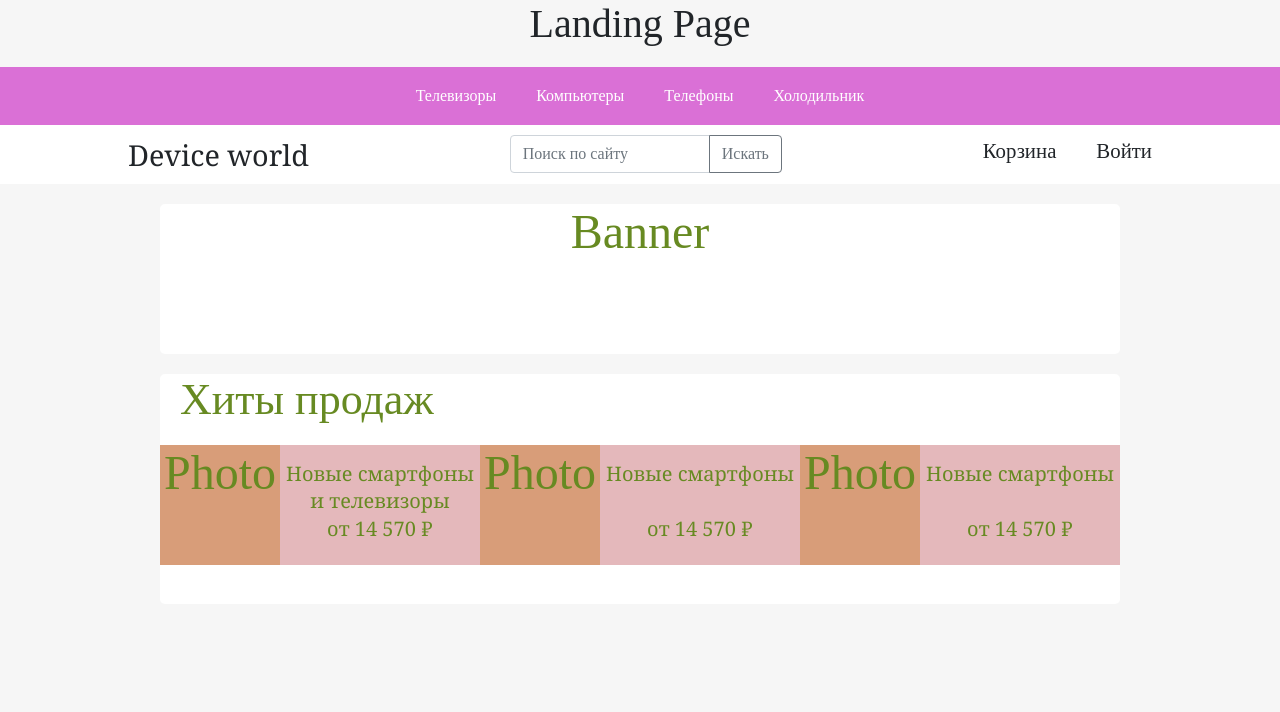
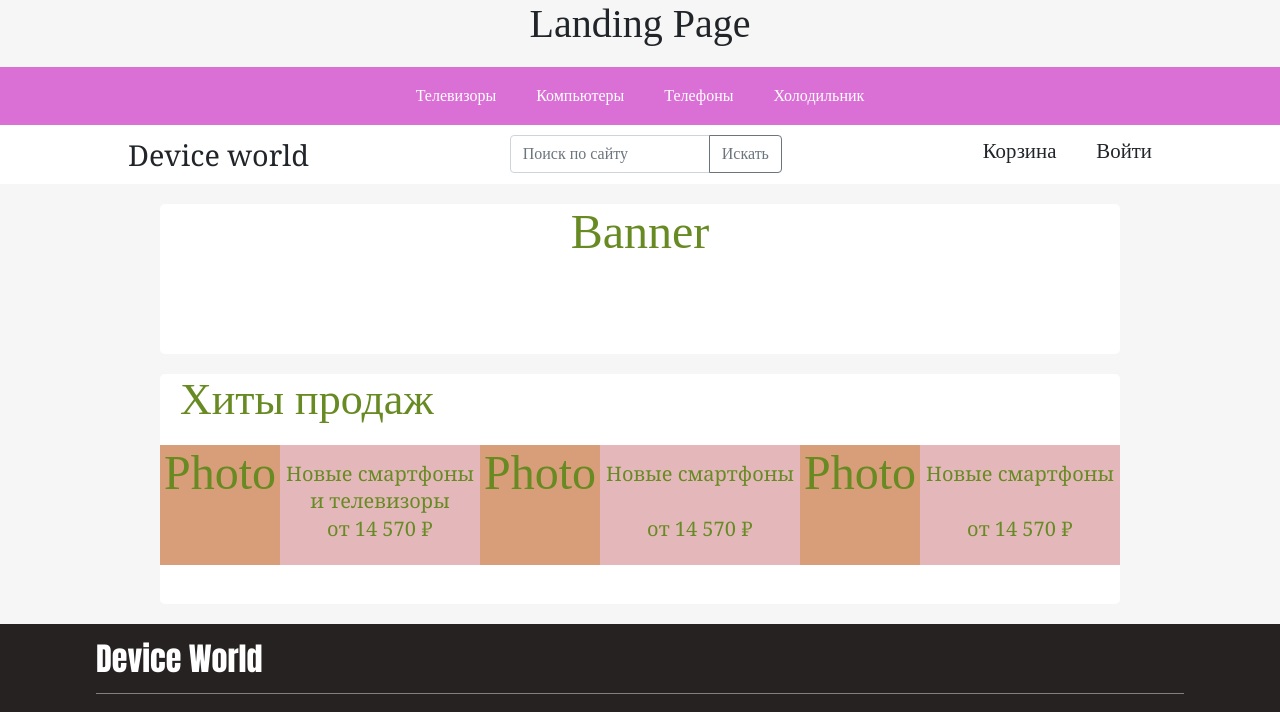
Before and after one commit to andrey136/web-store, a React (Create React App) app: page / in a window 1280 px wide. Shown: the top 712 px of the page. Built offline with nearby package versions, Linux system fonts and the light colour scheme.

Commit message:
footer text logo + seperate line

```diff
--- a/src/App.css
+++ b/src/App.css
@@ -194,6 +194,36 @@ body{
   height: 45px
 }
 
+/* Footer ------------------------------------------------------------------------------------ */
+
+.main-footer{
+  background: rgb(39, 34, 34);
+  height: 200px;
+  width: 100%
+
+}
+
+.footer-seperate-line{
+  height: 1px;
+  background:grey;
+}
+
+.main-footer-container{
+  width: 85%;
+  margin: 0 auto;
+}
+
+.companiy-loggo-footer{
+  padding: 10px 0;
+}
+
+.loggo-text{
+  font-size: 2em;
+  color: white;
+  font-family: Impact, Haettenschweiler, 'Arial Narrow Bold', sans-serif;
+  text-align: left;
+}
+
 /* .App-logo {
   height: 40vmin;
   pointer-events: none;
--- a/src/App.js
+++ b/src/App.js
@@ -1,12 +1,14 @@
 import './App.css';
 import Header from './Components/Header/Header'
 import MainContent from './Components/Main Content/MainContent'
+import Footer from './Components/Footer/Footer'
 
 function App() {
   return (
     <div className="App">
       <Header />
       <MainContent />
+      <Footer />
     </div>
   );
 }
--- /dev/null
+++ b/src/Components/Footer/Footer.js
@@ -0,0 +1,24 @@
+import React from 'react';
+import '../../App.css';
+
+class Footer extends React.Component {
+    render() {
+        return (
+            <footer className="main-footer">
+                <div className="main-footer-container">
+                    <div className="companiy-loggo-footer">
+                        <div className="loggo-text">Device World</div>
+                    </div>
+                    <div className="footer-seperate-line"></div>
+                    <div className="flex-container">
+                        <div className="contanct-info"></div>
+                        <div className="social-media"></div>
+                    </div>
+                </div>
+            </footer>
+        );
+    }
+
+}
+
+export default Footer;
```
